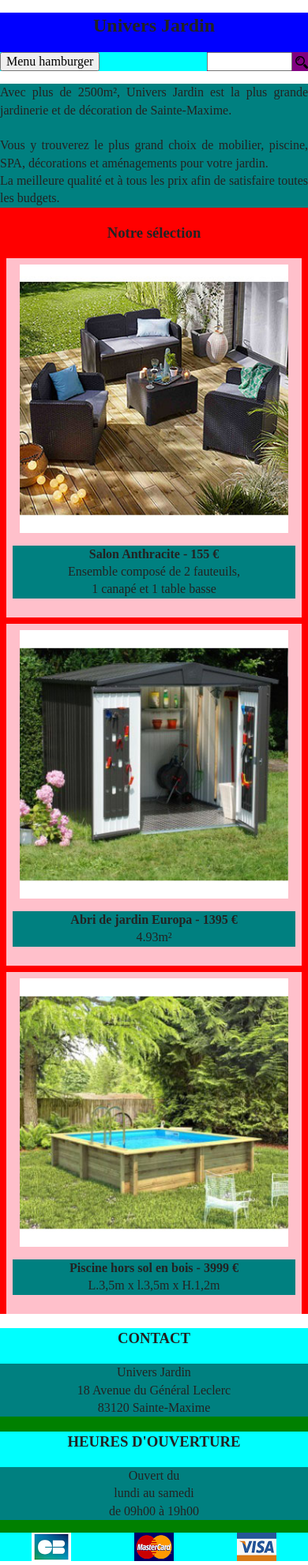
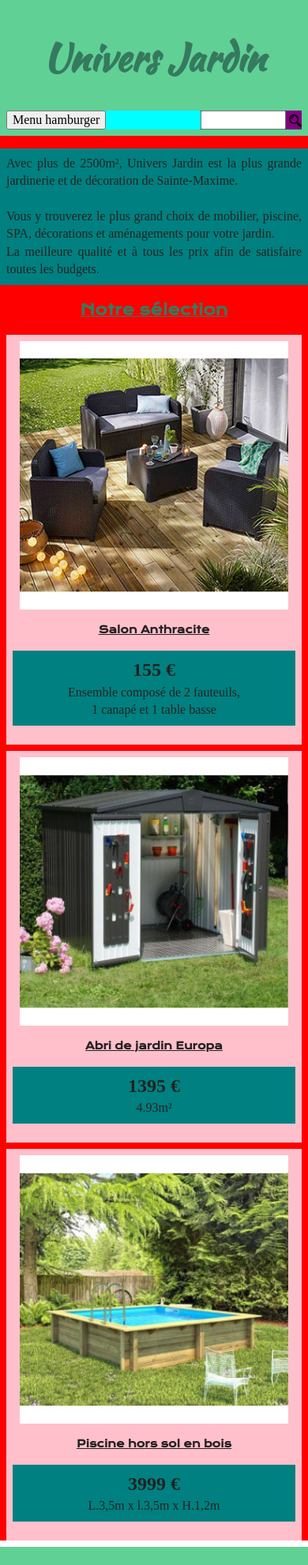
Before and after one commit to Meianne/UniversJardin, a plain HTML site: page index.html in a window 390 px wide. Shown: the top 1982 px of the page at 79% size. Drawn offline with nearby package versions, Linux system fonts and the light colour scheme; a web font is replaced by a local one.

Commit message:
Corrections responsive 640px for index.html

```diff
--- a/css/main.css
+++ b/css/main.css
@@ -98,7 +98,8 @@ textarea {
    ========================================================================== */
 
 header {
-  background-color: blue;
+  background-image: url(img/header.jpg) opacity: 0.5;
+  background-color: #61D095;
 }
 
 nav {
@@ -118,7 +119,9 @@ input {
 }
 
 
-
+.seconColor {
+  color: ##61D095;
+}
 
 
 main {
@@ -126,7 +129,8 @@ main {
 }
 
 footer {
-  background-color: green;
+  padding: .5em;
+  background-color: #61D095;
 }
 
 article {
@@ -201,12 +205,33 @@ div {
   }
 
   p {
+    padding: .5em;
     text-align: center;
     font-size: 1em;
   }
 
   h1 {
+    font-family: 'Kaushan Script', cursive;
+    color: #357A5E;
     text-align: center;
+    font-size: 3em;
+  }
+
+  h3 {
+    color: #357A5E;
+  }
+
+  h2, h3, h4 {
+    font-family: 'Krona One', sans-serif;
+    text-decoration: underline;
+  }
+
+  h4 {
+    font-size: .8em;
+    text-decoration: underline;
+  }
+
+  strong {
     font-size: 1.5em;
   }
 
@@ -254,6 +279,10 @@ div {
         display: none;
       }
 
+      header {
+        padding: .5em;
+      }
+
       nav {
         display: flex;
         justify-content: space-between;
@@ -283,6 +312,31 @@ div {
    /* <------- responsive 640 ------------> */
 
     @media all and (min-width: 640px) {
+      ul, .logo, video {
+        display: block;
+      }
+
+      button {
+        display: none;
+      }
+
+      nav {
+        width: 70%;
+        justify-content: space-around;
+      }
+
+      main aside {
+        width: 40%;
+      }
+
+      video {
+        width: 400px;
+        height: 260px;
+      }
+
+      li {
+        margin: .5em;
+      }
 
     }
 
--- a/index.html
+++ b/index.html
@@ -11,22 +11,15 @@
 
   <link rel="manifest" href="site.webmanifest">
   <link rel="apple-touch-icon" href="icon.png">
+
   <!-- Place favicon.ico in the root directory -->
-  <!--
-  ############## Place favicon.ico in the root directory ###############
-  -->
   <link rel="icon" href="favicon.ico" />
 
-
-  <!--
-  ############## Place external ressources ###############
-  -->
   <link rel="stylesheet" href="css/normalize.css">
   <link rel="stylesheet" href="css/main.css">
-
-  <!--
-  ############## Place css ###############
-  -->
+  <link href="https://fonts.googleapis.com/css?family=Kaushan+Script" rel="stylesheet">
+  <link href="https://fonts.googleapis.com/css?family=Krona+One" rel="stylesheet">
+  <link href="https://fonts.googleapis.com/css?family=Shrikhand" rel="stylesheet">
 
   <!-- End head part -->
 </head>
@@ -61,7 +54,7 @@
           <li><a href="contact.html">Informations & Contact</a></li>
         </ul>
       </nav>
-      <aside>
+      <aside class="flexCenter">
         <input class="search" type="text" name="q" id="search-input">
         <img src="img/magnifier.png" alt="search">
       </aside>
@@ -74,9 +67,14 @@
 <!-- ############## Start Main part ############### -->
   <main>
 <!-- ############## Bienvenue ############### -->
-    <aside>
-      <img class="logo" src="img/logo.png" alt="">
-    </aside>
+    <div class="flex">
+      <aside>
+        <img class="logo" src="img/logo.png" alt="">
+      </aside>
+      <div>
+        <video width="800" height="450" src="video/univers-jardin.mp4" muted autoplay loop poster="posterimage.jpg"></video>
+      </div>
+    </div>
     <section>
       <p class="tJustify">Avec plus de 2500m², Univers Jardin est la plus grande jardinerie et de décoration de Sainte-Maxime.<br>
       <br>
@@ -84,9 +82,7 @@
       La meilleure qualité et à tous les prix afin de satisfaire toutes les budgets.</p>
     </section>
 <!-- ############## Video ############### -->
-    <div>
-      <video width="800" height="450" src="video/univers-jardin.mp4" muted autoplay loop poster="posterimage.jpg"></video>
-    </div>
+
 <!-- ############## Articles ############### -->
     <section class="tCenter">
       <h3>Notre sélection</h3>
@@ -94,7 +90,8 @@
           <a href="produits.html">
             <img class="img" src="img/salons/salon-anthracite.jpg" alt="">
           </a>
-          <p class="tCenter"><strong>Salon Anthracite - 155 €</strong><br>
+          <h4>Salon Anthracite</h4>
+          <p><strong>155 €</strong><br>
             Ensemble composé de 2 fauteuils,<br> 1 canapé et 1 table basse
           </p>
         </article>
@@ -103,18 +100,18 @@
           <a href="produits.html">
             <img class="img" src="img/abri/abri-europa.jpg" alt="">
           </a>
-          <p class="tCenter"><strong>Abri de jardin Europa - 1395 €</strong><br>
-            4.93m²
-          </p>
+          <h4>Abri de jardin Europa</h4>
+          <p><strong>1395 €</strong><br>
+            4.93m²</p>
         </article>
 
         <article>
           <a href="produits.html">
             <img class="img" src="img/piscine/piscine-horsol-bois.jpg" alt="">
           </a>
-          <p><strong>Piscine hors sol en bois - 3999  €</strong><br>
-            L.3,5m x l.3,5m x H.1,2m
-          </p>
+          <h4>Piscine hors sol en bois</h4>
+          <p><strong>3999  €</strong><br>
+            L.3,5m x l.3,5m x H.1,2m</p>
         </article>
     </section>
   </main>
```
Also changed, not shown: img/header.jpg.
